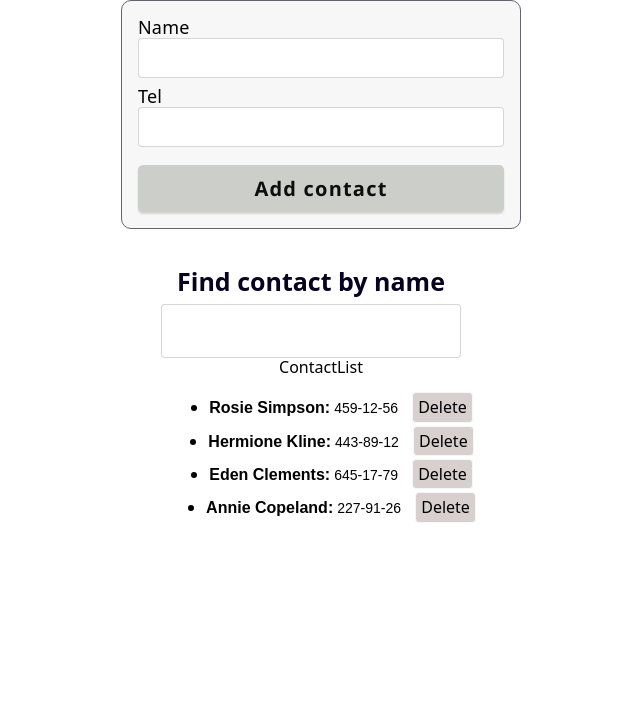
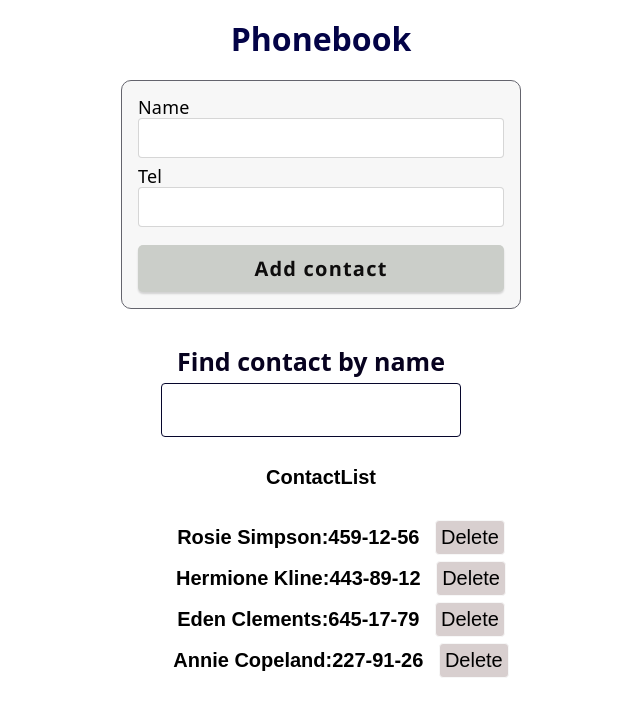
Before and after one commit to vita-khutorianska/goit-react-hw-02-phonebook, a React (Create React App) app: page / in a window 1280 px wide. Shown: the top 716 px of the page, without its empty margins (319-959 px from the left). Built offline with nearby package versions, Linux system fonts and the light colour scheme.

Commit message:
fix styles

```diff
--- a/src/App.css
+++ b/src/App.css
@@ -1,3 +1,7 @@
 .App {
   text-align: center;
 }
+h1 {
+  text-align: center;
+  color: rgb(3, 3, 71);
+}
--- a/src/App.js
+++ b/src/App.js
@@ -57,14 +57,15 @@ class App extends Component {
 
     return (
       <div>
-        <div title="Phonebook">
+        <div>
+          <h1>Phonebook</h1>
           <ContactForm value={name} onSubmit={this.addContact} />
         </div>
         <Filter value={filter} onChange={this.filterChange} />
         <ContactList
           onDeleteContact={this.deleteContact}
           contacts={filterNamePhoneBook}
-        />{' '}
+        />
       </div>
     );
   }
--- a/src/Components/ContactList/ContactList.jsx
+++ b/src/Components/ContactList/ContactList.jsx
@@ -4,12 +4,12 @@ import PropTypes from 'prop-types';
 const ContactList = ({ onDeleteContact, contacts }) => (
   <div className={styles.contact}>
     ContactList
-    <ul className={styles.contact_list}>
+    <ul>
       {contacts.map(({ name, id, number }) => {
         return (
-          <li className={styles.contact_item} key={id}>
-            <span className={styles.contact_item_name}>{name}:</span>
-            <span className={styles.contact_item_tel}>{number}</span>{' '}
+          <li key={id}>
+            <span>{name}:</span>
+            <span>{number}</span>{' '}
             <button
               type="submit"
               className={styles.contact_btn}
--- a/src/Components/ContactList/ContactList.module.css
+++ b/src/Components/ContactList/ContactList.module.css
@@ -1,14 +1,18 @@
 .contact {
+  font-family: 'Fira Sans', sans-serif;
   display: flex;
   flex-direction: column;
   text-align: center;
+  font-size: 20px;
+  line-height: 2;
+  font-weight: 700;
+  list-style: none;
+  letter-spacing: inherit;
 }
-.contact_list {
-  display: flex;
-  justify-content: center;
-  flex-direction: column;
-  align-items: center;
+li {
+  list-style: none;
 }
+
 .contact_item_name {
   font-family: 'Fira Sans', sans-serif;
   font-size: 16px;
@@ -16,12 +20,7 @@
   font-weight: 700;
   margin-right: 4px;
 }
-.contact_item_tel {
-  font-family: 'Fira Sans', sans-serif;
-  font-size: 14px;
-  line-height: 2;
-  font-weight: 500;
-}
+
 .contact_btn {
   min-width: 60px;
   border-radius: 4px;
--- a/src/Components/Filter/Filter.module.css
+++ b/src/Components/Filter/Filter.module.css
@@ -7,11 +7,13 @@
 .input {
   display: block;
   text-align: center;
+  margin-bottom: 20px;
   width: 100%;
   border: 1px solid rgba(53, 53, 53, 0.2);
   border-radius: 4px;
   cursor: pointer;
   line-height: 2;
+  border-color: rgb(6, 6, 44);
   transition: all var(--main-transition);
   outline: none;
 }
```
